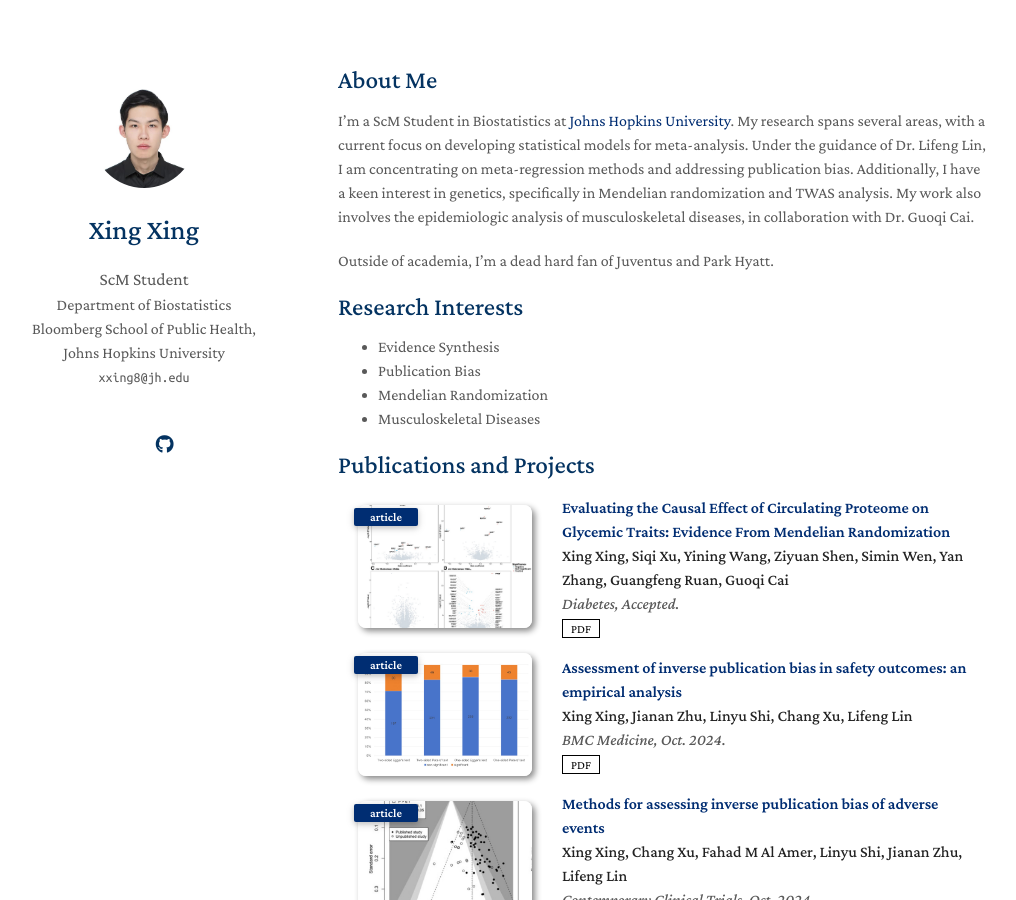
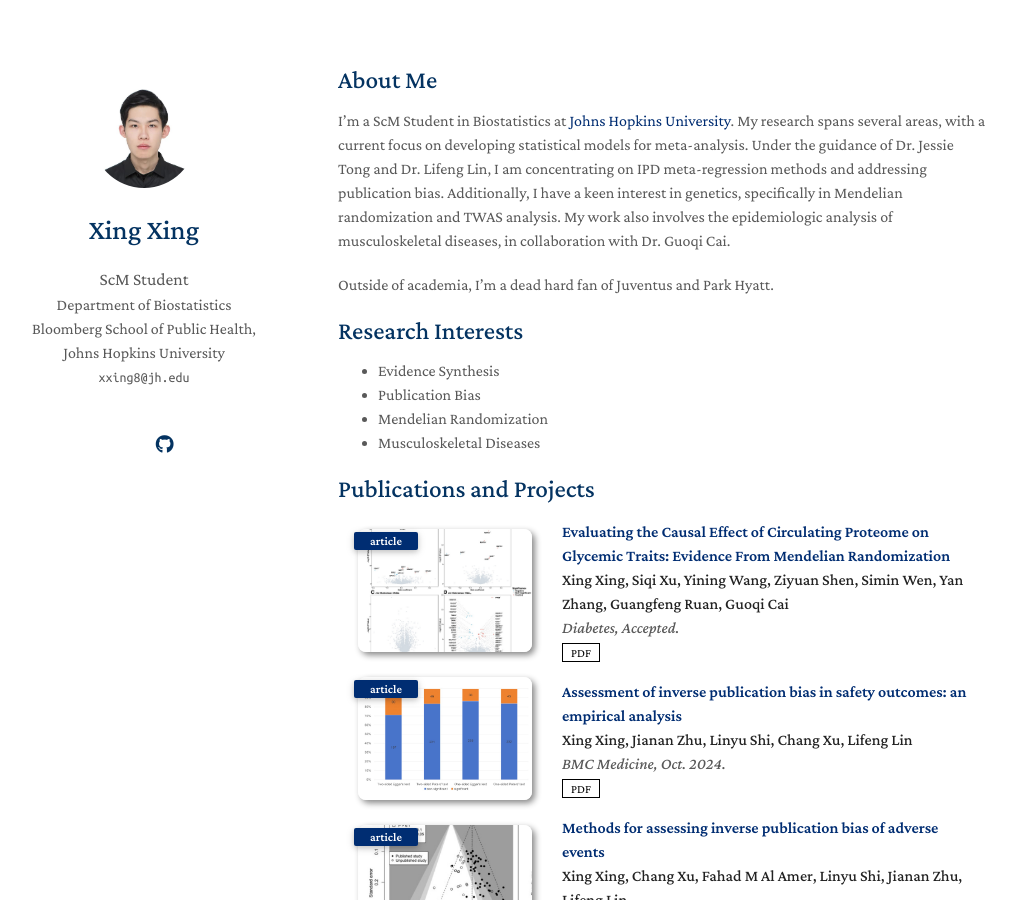
Before and after one commit to KevinXing3/kevinXing3.github.io, a Jekyll site: the page built from index.md, in a window 1280 px wide and 900 px high. Shown: the whole window, without its empty margins (132-1148 px from the left). Built offline with Jekyll 4.4.1, drawn with Linux system fonts in a browser that asks for light colours; nearby versions of some CDN libraries; a style sheet for code colours, icons or effects is not loaded; our own code applies the rules of GitHub Pages for plain Markdown files.

Commit message:
Update index.md

```diff
--- a/index.md
+++ b/index.md
@@ -4,7 +4,7 @@ layout: homepage
 
 ## About Me
 
-I'm a ScM Student in Biostatistics at <a href="https://www.jhu.edu" style="color:#002D72">Johns Hopkins University</a>. My research spans several areas, with a current focus on developing statistical models for meta-analysis. Under the guidance of Dr. Lifeng Lin, I am concentrating on meta-regression methods and addressing publication bias. Additionally, I have a keen interest in genetics, specifically in Mendelian randomization and TWAS analysis. My work also involves the epidemiologic analysis of musculoskeletal diseases, in collaboration with Dr. Guoqi Cai.
+I'm a ScM Student in Biostatistics at <a href="https://www.jhu.edu" style="color:#002D72">Johns Hopkins University</a>. My research spans several areas, with a current focus on developing statistical models for meta-analysis. Under the guidance of Dr. Jessie Tong and Dr. Lifeng Lin, I am concentrating on IPD meta-regression methods and addressing publication bias. Additionally, I have a keen interest in genetics, specifically in Mendelian randomization and TWAS analysis. My work also involves the epidemiologic analysis of musculoskeletal diseases, in collaboration with Dr. Guoqi Cai.
 
 Outside of academia, I’m a dead hard fan of Juventus and Park Hyatt.
 
```
